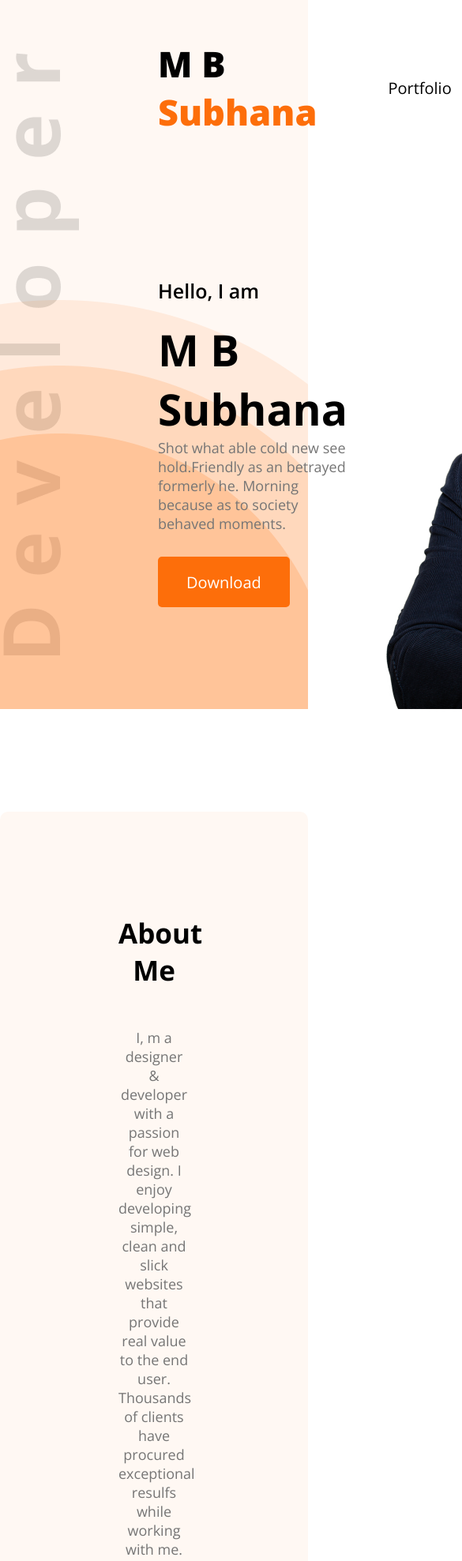
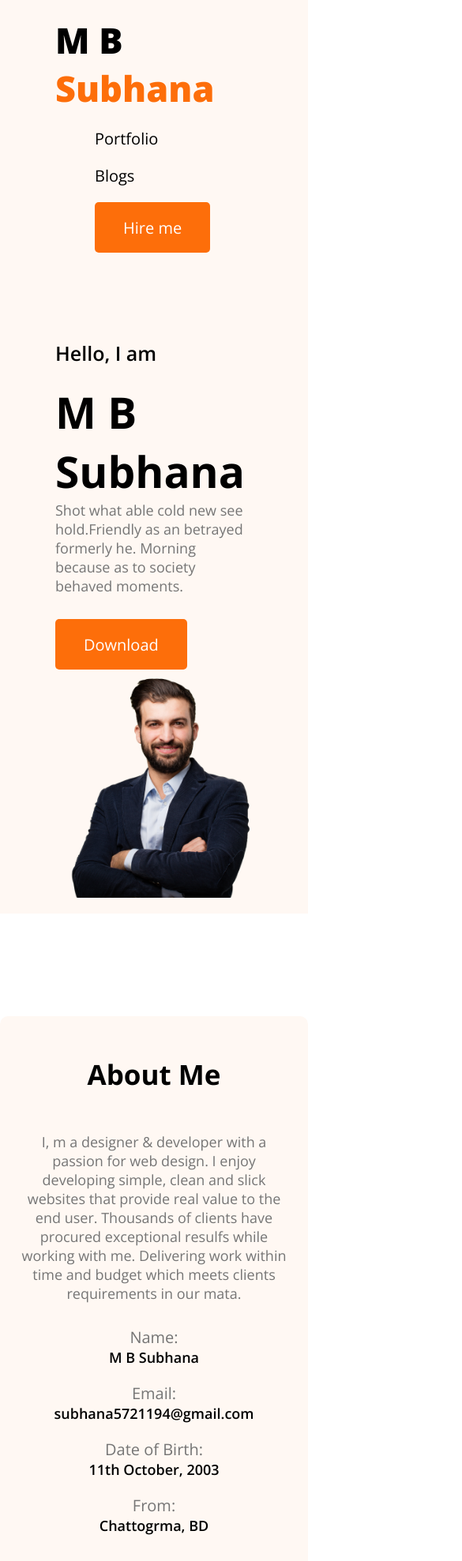
Before and after one commit to subhana0304/Developer-Portfolio, a plain HTML site: page index.html in a window 390 px wide. Shown: the top 1977 px of the page at 79% size, 585 px wide, since content can reach past the window. Drawn offline with nearby package versions, Linux system fonts and the light colour scheme.

Commit message:
Make Responsive

```diff
--- a/style.css
+++ b/style.css
@@ -193,3 +193,41 @@ main{
 
     margin: 20px 5px;
 }
+
+@media screen and (max-width:800px) {
+    .header{
+        background-image: none;
+    }
+    nav, .banner{
+        flex-direction: column;
+        padding: 20px 20px;
+        margin: 0 50px 50px 50px;
+    }
+    .banner img{
+        width: 100%;
+    }
+    nav ul{
+        flex-direction: column;
+        align-items: flex-start;
+        gap: 20px;
+        padding: 20px 0;
+    }
+    .skills-container, .resume-content{
+        flex-direction: column;
+        padding: 10px 20px;
+    }
+    .about{
+        padding: 50px 20px;
+    }
+    .about-info{
+        flex-direction: column;
+        gap: 20px;
+    }
+    .contact{
+        padding: 50px 20px;
+        flex-direction: column;
+    }
+    .contact input[type="text"],input[type="email"], textarea{
+        padding: 10px 0px 10px 10px;
+    }
+}
```
